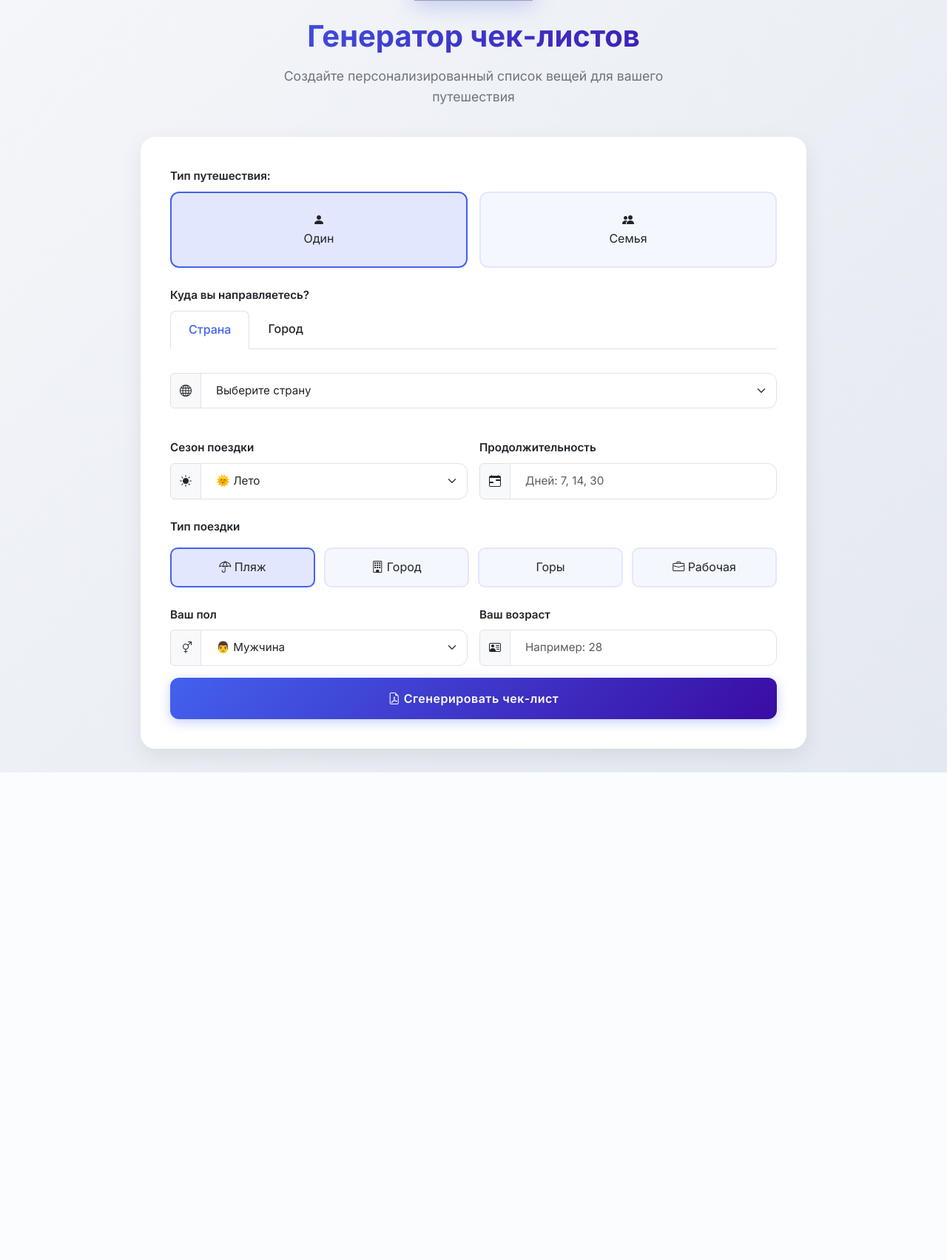
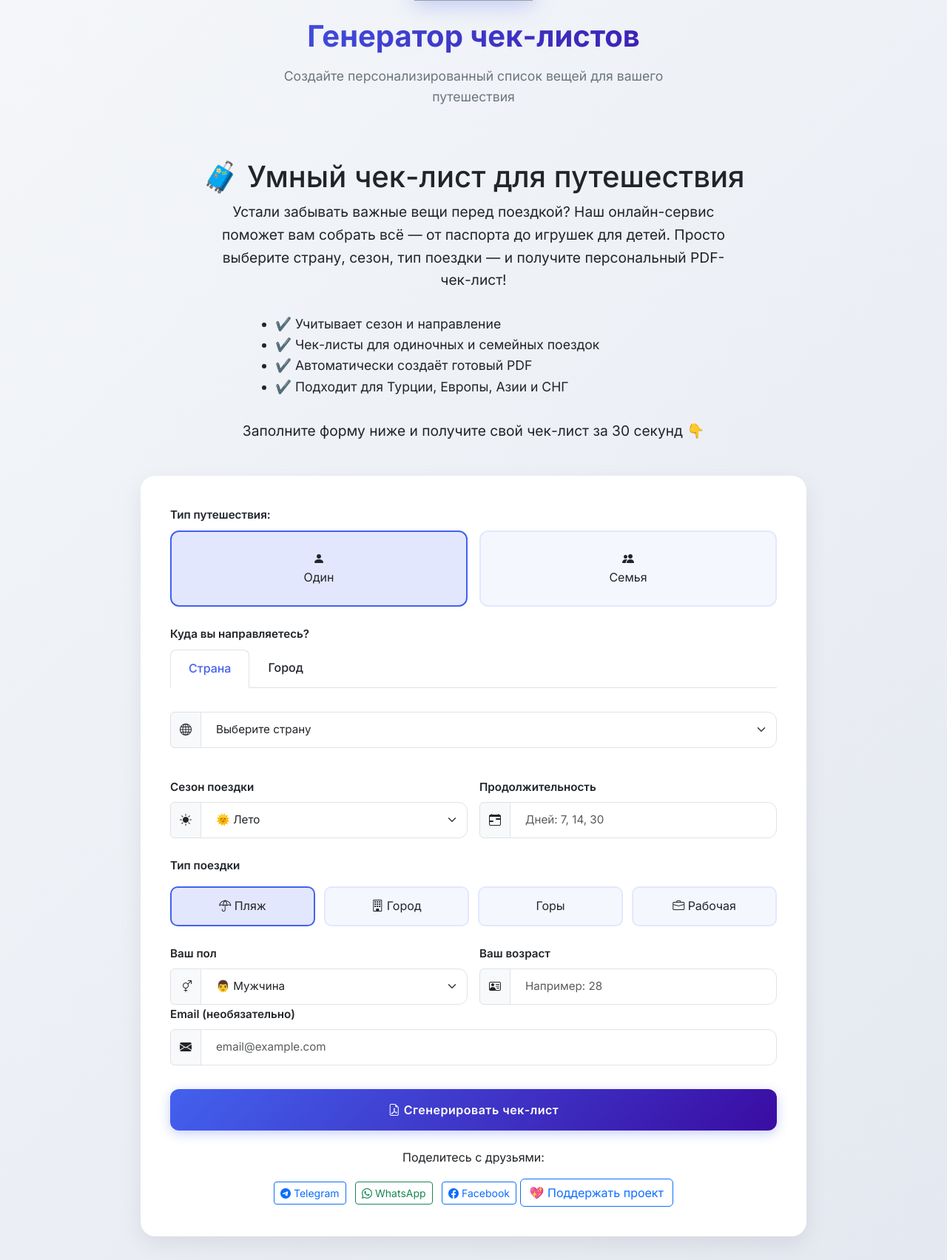
Before and after one commit to Infobest37/CheckListtTavel, a Flask app: page / in a window 1280 px wide. Shown: the part 151-1854 px from the top of the page at 74% size. Before the commit the page ends 1195 px from the top, so only its background shows below. Run offline with Flask 2, Linux system fonts and the light colour scheme; parts of the project's set-up code (start-up, migrations or seed data) failed here and were passed over; grey boxes are pictures that could not be loaded.

Commit message:
Initial commit

```diff
--- a/app.py
+++ b/app.py
@@ -25,10 +25,12 @@ def clear_old_pdfs(folder, age_seconds=3600):
             if now - os.path.getmtime(path) > age_seconds:
                 os.remove(path)
 
-
+email = request.form.get("email")
 @app.route("/", methods=["GET", "POST"])
 def index():
     if request.method == "POST":
+        if email:
+            print(f"Пользователь указал email: {email}")
         clear_old_pdfs(app.config['UPLOAD_FOLDER'])
 
         try:
--- a/templates/index.html
+++ b/templates/index.html
@@ -258,7 +258,22 @@
       <h1 class="header-title">Генератор чек-листов</h1>
       <p class="header-subtitle">Создайте персонализированный список вещей для вашего путешествия</p>
     </div>
+<section style="padding: 30px; text-align: center;">
+  <h1 style="font-size: 2.5em;">🧳 Умный чек-лист для путешествия</h1>
+  <p style="font-size: 1.2em; max-width: 700px; margin: 0 auto;">
+    Устали забывать важные вещи перед поездкой? Наш онлайн-сервис поможет вам собрать всё — от паспорта до игрушек для детей.
+    Просто выберите страну, сезон, тип поездки — и получите персональный PDF-чек-лист!
+  </p>
 
+  <ul style="text-align: left; max-width: 600px; margin: 30px auto; font-size: 1.1em;">
+    <li>✔️ Учитывает сезон и направление</li>
+    <li>✔️ Чек-листы для одиночных и семейных поездок</li>
+    <li>✔️ Автоматически создаёт готовый PDF</li>
+    <li>✔️ Подходит для Турции, Европы, Азии и СНГ</li>
+  </ul>
+
+  <p style="font-size: 1.2em;">Заполните форму ниже и получите свой чек-лист за 30 секунд 👇</p>
+</section>
     <div class="form-card">
       <form id="checklistForm" method="post">
         <!-- Выбор режима путешествия -->
@@ -412,12 +427,36 @@
             </div>
           </div>
         </div>
+<!-- Поле Email -->
+<div class="mb-3">
+  <label class="form-label">Email (необязательно)</label>
+  <div class="input-group">
+    <span class="input-group-text"><i class="bi bi-envelope-fill"></i></span>
+    <input type="email" class="form-control" name="email" placeholder="email@example.com">
+  </div>
+</div>
 
-        <div class="d-grid">
+<!-- Кнопка генерации -->
+ <div class="d-grid">
           <button type="submit" class="btn btn-primary btn-lg">
             <i class="bi bi-file-earmark-pdf"></i> Сгенерировать чек-лист
           </button>
         </div>
+        <div class="mt-4 text-center">
+  <p>Поделитесь с друзьями:</p>
+  <a href="https://t.me/share/url?url=https://checklistttavel.onrender.com" target="_blank" class="btn btn-outline-primary btn-sm me-2">
+    <i class="bi bi-telegram"></i> Telegram
+  </a>
+  <a href="https://wa.me/?text=https://checklistttavel.onrender.com" target="_blank" class="btn btn-outline-success btn-sm me-2">
+    <i class="bi bi-whatsapp"></i> WhatsApp
+  </a>
+  <a href="https://www.facebook.com/sharer/sharer.php?u=https://checklistttavel.onrender.com" target="_blank" class="btn btn-outline-primary btn-sm">
+    <i class="bi bi-facebook"></i> Facebook
+  </a>
+          <a href="https://boosty.to/твоя_ссылка" target="_blank" class="btn btn-outline-primary">
+  💖 Поддержать проект
+</a>
+</div>
       </form>
     </div>
   </div>
@@ -623,6 +662,7 @@ async function generateChecklist() {
             });
         }
     });
+
   </script>
 </body>
 </html>
```
